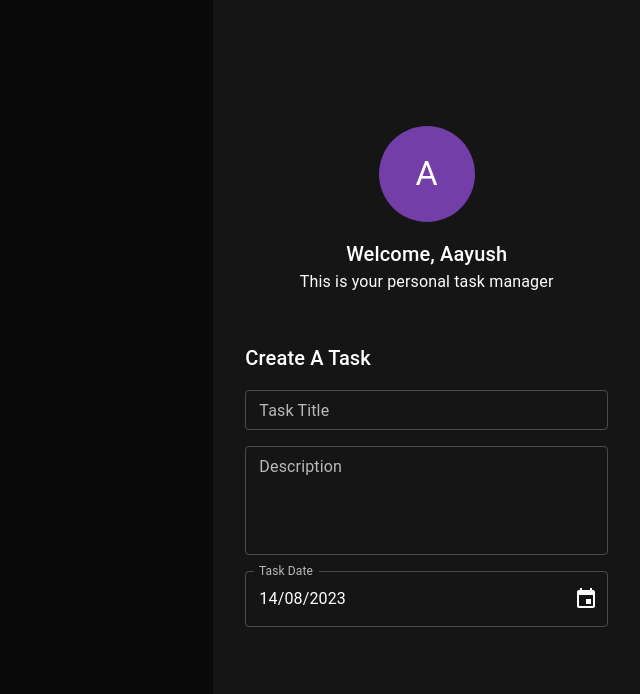
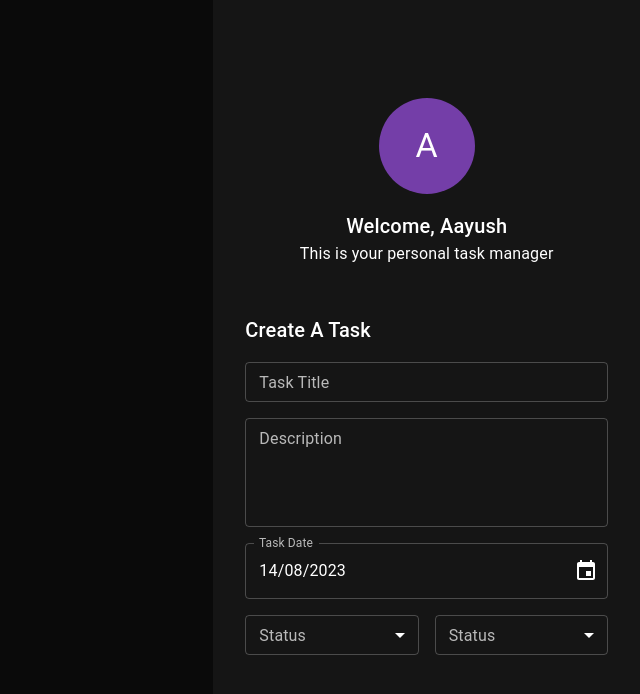
Before and after one commit to aayushjainx/todo-typescript, a React (Create React App) app in the folder todo-react/: page / in a window 1280 px wide. Shown: the top 694 px of the page, without its empty margins (640-1280 px from the left). Built offline with nearby package versions, Linux system fonts and the light colour scheme.

Commit message:
feat: create task select fired component

```diff
--- /dev/null
+++ b/todo-react/src/components/createTaskForm/_taskSelectField.tsx
@@ -0,0 +1,21 @@
+import { FormControl, InputLabel, MenuItem, Select } from '@mui/material';
+import React, { FC, ReactElement } from 'react';
+
+export const TaskSelectField: FC = (): ReactElement => {
+  return (
+    <FormControl fullWidth size="small">
+      <InputLabel id="status">Status</InputLabel>
+      <Select
+        labelId="status"
+        id="status-select"
+        value=""
+        label="Status"
+        name="status"
+      >
+        <MenuItem value={10}>Ten</MenuItem>
+        <MenuItem value={20}>twenty</MenuItem>
+        <MenuItem value={30}>Thirty</MenuItem>
+      </Select>
+    </FormControl>
+  );
+};
--- a/todo-react/src/components/createTaskForm/createTaskForm.tsx
+++ b/todo-react/src/components/createTaskForm/createTaskForm.tsx
@@ -3,6 +3,7 @@
 import { TaskTitleField } from './_taskTitleField';
 import { TaskDescriptionField } from './_taskDescriptionField';
 import { TaskDateField } from './_taskDateField';
+import { TaskSelectField } from './_taskSelectField';
 
 export const CreateTaskForm: FC = (): ReactElement => {
   return (
@@ -21,6 +22,10 @@
         <TaskTitleField />
         <TaskDescriptionField />
         <TaskDateField />
+        <Stack sx={{ width: '100%' }} direction="row" spacing={2}>
+          <TaskSelectField />
+          <TaskSelectField />
+        </Stack>
       </Stack>
     </Box>
   );
```
